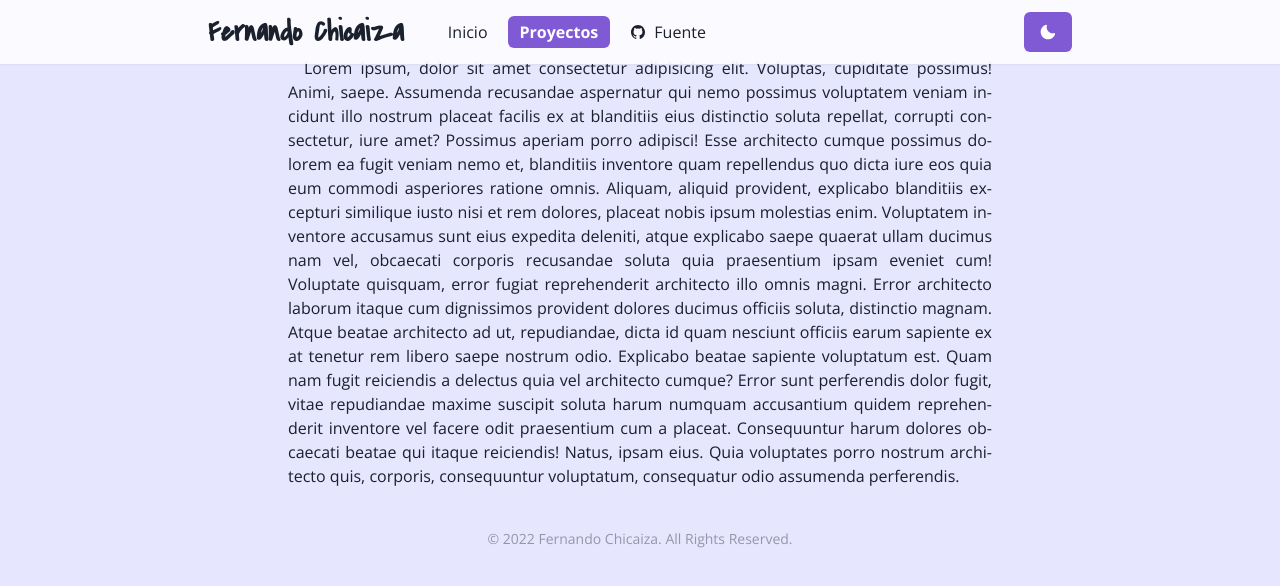
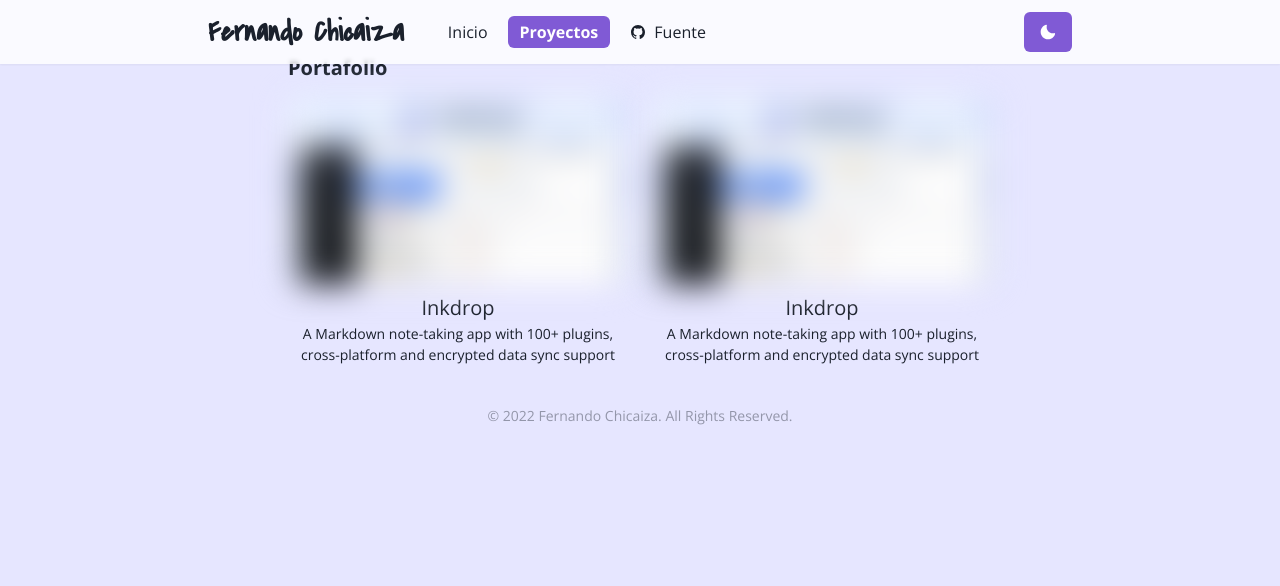
Before and after one commit to washopilot/portfolio-nextjs-ts, a Next.js app: page /works in a window 1280 px wide. Shown: the top 586 px of the page. Built offline with nearby package versions, Linux system fonts and the light colour scheme.

Commit message:
add works

```diff
--- a/next.config.js
+++ b/next.config.js
@@ -2,9 +2,9 @@
 const nextConfig = {
     reactStrictMode: true,
     swcMinify: true,
-    images: {
-        unoptimized: true
-    }
+    // images: {
+    //     unoptimized: true
+    // }
 };
 
 module.exports = nextConfig;
--- a/src/components/GridItem.tsx
+++ b/src/components/GridItem.tsx
@@ -1,4 +1,31 @@
+import { Box, LinkBox, LinkOverlay, Text } from '@chakra-ui/react';
 import { Global } from '@emotion/react';
+import { StaticImageData } from 'next/image';
+import NextLink from 'next/link';
+import ImgBlurAnimated from './ImgBlurAnimated';
+
+interface IWorkGridItemProps {
+    children: React.ReactNode;
+    id: string;
+    title: string;
+    thumbnail: StaticImageData;
+}
+
+export const WorkGridItem = ({ children, id, title, thumbnail }: IWorkGridItemProps) => (
+    <Box w="100%" textAlign="center">
+        <NextLink href={`/works/${id}`} passHref legacyBehavior scroll={false}>
+            <LinkBox cursor="pointer">
+                <ImgBlurAnimated src={thumbnail} alt={title} className="grid-item-thumbnail" placeholder="blur" />
+                <LinkOverlay href={`/works/${id}`}>
+                    <Text mt={2} fontSize={20}>
+                        {title}
+                    </Text>
+                </LinkOverlay>
+                <Text fontSize={14}>{children}</Text>
+            </LinkBox>
+        </NextLink>
+    </Box>
+);
 
 export const GridItemStyle = () => (
     <Global
--- /dev/null
+++ b/src/components/ImgBlurAnimated.tsx
@@ -0,0 +1,24 @@
+import Image, { ImageProps } from 'next/image';
+import { useState } from 'react';
+
+// Custom NextJs Img-loader
+const ImgBlurAnimated = (props: ImageProps) => {
+    const [blur, setBlur] = useState(false);
+
+    return (
+        // eslint-disable-next-line jsx-a11y/alt-text
+        <Image
+            {...props}
+            onLoadingComplete={() => setBlur(true)}
+            style={
+                blur
+                    ? { filter: 'blur(0rem)', transition: '0.3s' }
+                    : {
+                          filter: 'blur(1em)'
+                      }
+            }
+        />
+    );
+};
+
+export default ImgBlurAnimated;
--- a/src/layout/AppLayout.tsx
+++ b/src/layout/AppLayout.tsx
@@ -23,7 +23,7 @@
             animate="enter"
             exit="exit"
             variants={variants}
-            transition={{ duration: 0.4, type: 'easeInOut' }}
+            transition={{ duration: 0.3, type: 'easeInOut' }}
             style={{ position: 'relative' }}>
             {title && (
                 <Head>
--- a/src/pages/works.tsx
+++ b/src/pages/works.tsx
@@ -1,5 +1,6 @@
-import { Container } from '@chakra-ui/react';
-import Paragraph from '../components/Paragraph';
+import { Container, Heading, SimpleGrid } from '@chakra-ui/react';
+import thumbInkdrop from '../../public/assets/images/works/inkdrop_eyecatch.png';
+import { WorkGridItem } from '../components/GridItem';
 import Section from '../components/Section';
 import { AppLayout } from '../layout/AppLayout';
 
@@ -7,28 +8,21 @@
     return (
         <AppLayout title="Portafolio">
             <Container maxW={'max-content'}>
-                <Section delay={0.2}>
-                    <Paragraph>
-                        Lorem ipsum, dolor sit amet consectetur adipisicing elit. Voluptas, cupiditate possimus! Animi,
-                        saepe. Assumenda recusandae aspernatur qui nemo possimus voluptatem veniam incidunt illo nostrum
-                        placeat facilis ex at blanditiis eius distinctio soluta repellat, corrupti consectetur, iure
-                        amet? Possimus aperiam porro adipisci! Esse architecto cumque possimus dolorem ea fugit veniam
-                        nemo et, blanditiis inventore quam repellendus quo dicta iure eos quia eum commodi asperiores
-                        ratione omnis. Aliquam, aliquid provident, explicabo blanditiis excepturi similique iusto nisi
-                        et rem dolores, placeat nobis ipsum molestias enim. Voluptatem inventore accusamus sunt eius
-                        expedita deleniti, atque explicabo saepe quaerat ullam ducimus nam vel, obcaecati corporis
-                        recusandae soluta quia praesentium ipsam eveniet cum! Voluptate quisquam, error fugiat
-                        reprehenderit architecto illo omnis magni. Error architecto laborum itaque cum dignissimos
-                        provident dolores ducimus officiis soluta, distinctio magnam. Atque beatae architecto ad ut,
-                        repudiandae, dicta id quam nesciunt officiis earum sapiente ex at tenetur rem libero saepe
-                        nostrum odio. Explicabo beatae sapiente voluptatum est. Quam nam fugit reiciendis a delectus
-                        quia vel architecto cumque? Error sunt perferendis dolor fugit, vitae repudiandae maxime
-                        suscipit soluta harum numquam accusantium quidem reprehenderit inventore vel facere odit
-                        praesentium cum a placeat. Consequuntur harum dolores obcaecati beatae qui itaque reiciendis!
-                        Natus, ipsam eius. Quia voluptates porro nostrum architecto quis, corporis, consequuntur
-                        voluptatum, consequatur odio assumenda perferendis.
-                    </Paragraph>
-                </Section>
+                <Heading as="h3" fontSize={20} mb={4}>
+                    Portafolio
+                </Heading>
+                <SimpleGrid columns={[1, 1, 2]} gap={6}>
+                    <Section >
+                        <WorkGridItem id="inkdrop" title="Inkdrop" thumbnail={thumbInkdrop}>
+                            A Markdown note-taking app with 100+ plugins, cross-platform and encrypted data sync support
+                        </WorkGridItem>
+                    </Section>
+                    <Section >
+                        <WorkGridItem id="inkdrop" title="Inkdrop" thumbnail={thumbInkdrop}>
+                            A Markdown note-taking app with 100+ plugins, cross-platform and encrypted data sync support
+                        </WorkGridItem>
+                    </Section>
+                </SimpleGrid>
             </Container>
         </AppLayout>
     );
```
Also changed, not shown: src/pages/index.tsx (+10 -32 lines), public/assets/images/works/inkdrop_eyecatch.png (added).
